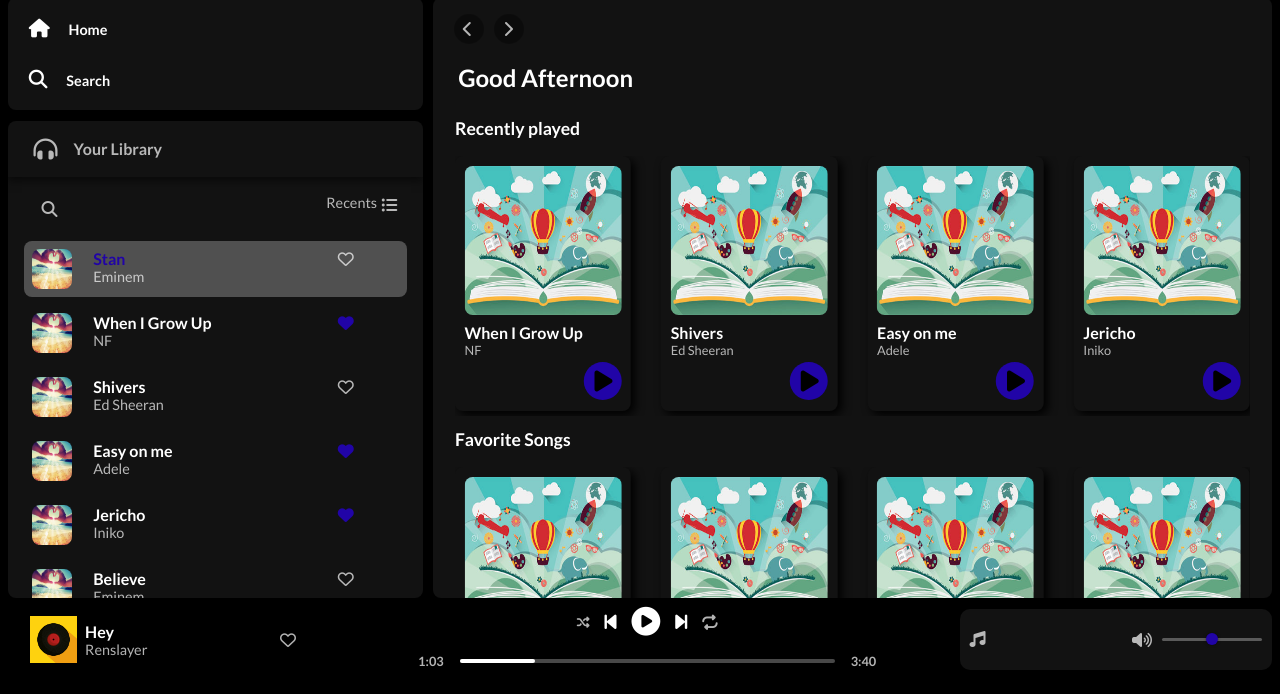
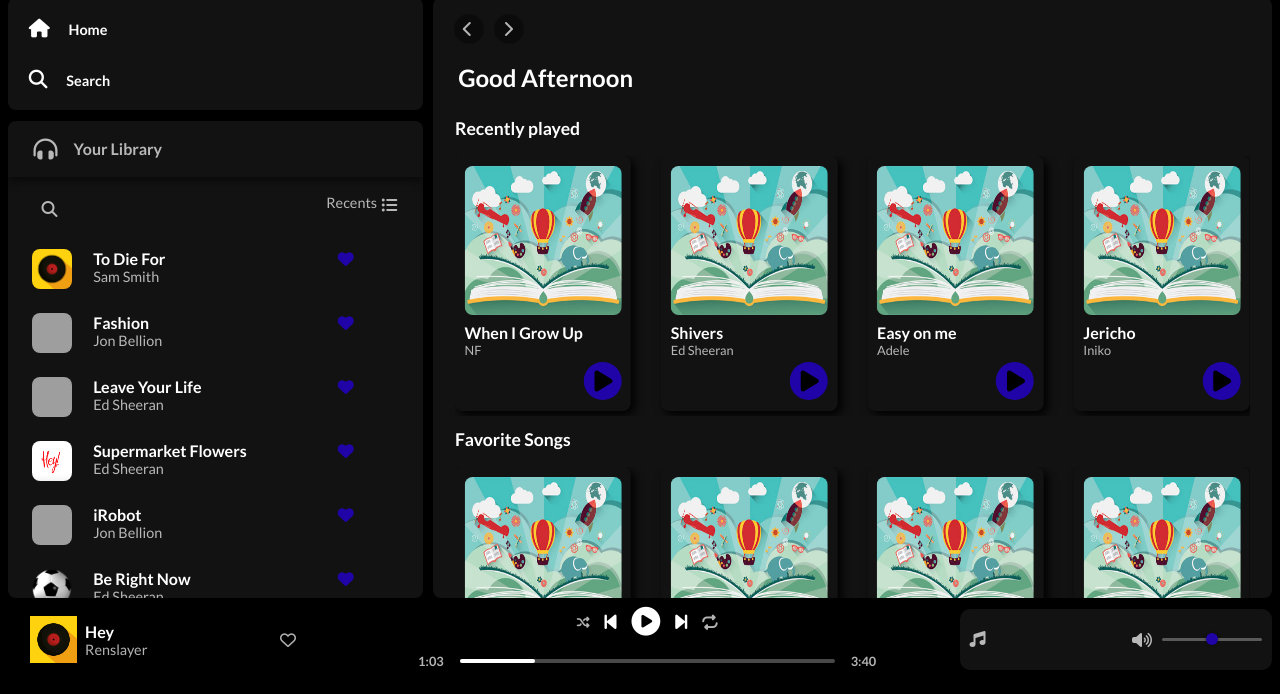
Before and after one commit to DevHeris/RhythmiX, a plain HTML site: page index.html in a window 1280 px wide. Shown: the part 55-749 px from the top of the page. Drawn offline with Linux system fonts and the light colour scheme; grey boxes are pictures that could not be loaded.

Commit message:
displayed the songs info and images

```diff
--- a/index.html
+++ b/index.html
@@ -60,8 +60,8 @@
                     </div>
                     <div class="song-container">
                         <ul class="songs-ul">
-                            <li class="active">
-                                <img src="images/summer.jpg" alt="Song Cover">
+                            <!-- <li class="active">
+                                                            <img src="./images/summer.jpg" alt="Song Cover">
                                                             <div class="song-info">
                                                                 <span class="song-title">Stan</span>
                                                                 <span class="song-artist">Eminem</span>
@@ -69,67 +69,7 @@
                                                             <div class="favourite-icon">
                                                                 <i class="fa-regular fa-heart"></i>
                                                             </div>
-                            </li>
-                            <li>
-                                <img src="images/summer.jpg" alt="Song Cover">
-                                <div class="song-info">
-                                    <span class="song-title">When I Grow Up</span>
-                                    <span class="song-artist">NF</span>
-                                </div>
-                                <div class="favourite-icon">
-                                    <i class="fa-solid fa-heart"></i>
-                                </div>
-                            </li>
-                            <li>
-                                <img src="images/summer.jpg" alt="Song Cover">
-                                <div class="song-info">
-                                    <span class="song-title">Shivers</span>
-                                    <span class="song-artist">Ed Sheeran</span>
-                                </div>
-                                <div class="favourite-icon">
-                                    <i class="fa-regular fa-heart"></i>
-                                </div>
-                            </li>
-                            <li>
-                                <img src="images/summer.jpg" alt="Song Cover">
-                                <div class="song-info">
-                                    <span class="song-title">Easy on me</span>
-                                    <span class="song-artist">Adele</span>
-                                </div>
-                                <div class="favourite-icon">
-                                    <i class="fa-solid fa-heart"></i>
-                                </div>
-                            </li>
-                            <li>
-                                <img src="images/summer.jpg" alt="Song Cover">
-                                <div class="song-info">
-                                    <span class="song-title">Jericho</span>
-                                    <span class="song-artist">Iniko</span>
-                                </div>
-                                <div class="favourite-icon">
-                                    <i class="fa-solid fa-heart"></i>
-                                </div>
-                            </li>
-                            <li>
-                                <img src="images/summer.jpg" alt="Song Cover">
-                                <div class="song-info">
-                                    <span class="song-title">Believe</span>
-                                    <span class="song-artist">Eminem</span>
-                                </div>
-                                <div class="favourite-icon">
-                                    <i class="fa-regular fa-heart"></i>
-                                </div>
-                            </li>
-                            <li>
-                                <img src="images/summer.jpg" alt="Song Cover">
-                                <div class="song-info">
-                                    <span class="song-title">Holiday</span>
-                                    <span class="song-artist">Rema</span>
-                                </div>
-                                <div class="favourite-icon">
-                                    <i class="fa-solid fa-heart"></i>
-                                </div>
-                            </li>
+                                                        </li> -->
                         </ul>
                     </div>
                 </div>
--- a/script.js
+++ b/script.js
@@ -4,6 +4,7 @@ const prevBtn = document.getElementById("prev");
 const nextBtn = document.getElementById("next");
 const repeatBtn = document.getElementById("repeat");
 const shuffleBtn = document.getElementById("shuffle");
+const songList = document.querySelector(".songs-ul");
 
 const initSwiper = (target, delayTime) => {
   const swiper = new Swiper(target, {
@@ -21,10 +22,35 @@ const initSwiper = (target, delayTime) => {
 initSwiper(".swiper-1", 4000);
 initSwiper(".swiper-2", 4500);
 
-async function fetchImageData() {
-  const response = await fetch("./imagedata.json");
-  const data = await response.json();
-  console.log(data);
+// Fetch Song from Local file
+async function fetchSong() {
+  const response = await fetch("./songdata.json");
+  const song = await response.json();
+  return song;
 }
 
-fetchImageData();
+async function displaySongList() {
+  const { songs } = await fetchSong();
+  console.log(songs);
+  songs.forEach((song) => {
+    const li = document.createElement("li");
+    li.innerHTML = `
+    <img src="${song.imageUrl}" alt="${song.name}">
+        <div class="song-info">
+          <span class="song-title">${song.name}</span>
+          <span class="song-artist">${song.artist}</span>
+        </div>
+        <div class="favourite-icon">
+          <i class="fa-solid fa-heart"></i>
+        </div>
+    `;
+    songList.append(li);
+  });
+}
+
+function initApp() {
+  fetchSong();
+  displaySongList();
+}
+
+initApp();
--- a/imageData.json
+++ b/songdata.json
@@ -1,63 +1,63 @@
 {
-  "song": [
+  "songs": [
     {
       "name": "To Die For",
       "artist": "Sam Smith",
-      "ImageUrl": "./images/black and red disc.jpg",
+      "imageUrl": "./images/black and red disc.jpg",
       "songUrl": "./music/05 Sam Smith - To Die For (NetNaija.com).mp3"
     },
     {
       "name": "Fashion",
       "artist": "Jon Bellion",
-      "ImageUrl": "./images/headphones-african.jpg",
+      "imageUrl": "./images/headphones-african.jpg",
       "songUrl": "./music/05. Fashion - Jon Bellion (320kbps).mp3"
     },
     {
       "name": "Leave Your Life",
       "artist": "Ed Sheeran",
-      "ImageUrl": "./images/headphones-male.jpg",
+      "imageUrl": "./images/headphones-male.jpg",
       "songUrl": "./music/07 Ed Sheeran - Leave Your Life (NetNaija.com).mp3"
     },
     {
       "name": "Supermarket Flowers",
       "artist": "Ed Sheeran",
-      "ImageUrl": "./images/hey.jpg",
+      "imageUrl": "./images/hey.jpg",
       "songUrl": "./music/09.Ed Sheeran - Supermarket Flowers.mp3"
     },
     {
       "name": "iRobot",
       "artist": "Jon Bellion",
-      "ImageUrl": "./images/retro-microphone.jpg",
+      "imageUrl": "./images/retro-microphone.jpg",
       "songUrl": "./music/12 iRobot.m4a"
     },
     {
       "name": "Be Right Now",
       "artist": "Ed Sheeran",
-      "ImageUrl": "./images/rewind.jpg",
+      "imageUrl": "./images/rewind.jpg",
       "songUrl": "./music/14 Ed Sheeran - Be Right Now (NetNaija.com).mp3"
     },
     {
       "name": "Happier Than Ever",
       "artist": "Billie Eilish",
-      "ImageUrl": "./images/summer.jpg",
+      "imageUrl": "./images/summer.jpg",
       "songUrl": "./music/15 Billie Eilish - Happier Than Ever (NetNaija.com).mp3"
     },
     {
       "name": "Thotiana",
       "artist": "Blueface _Ft_Cardi_B",
-      "ImageUrl": "./images/three-discs.jpg",
+      "imageUrl": "./images/three-discs.jpg",
       "songUrl": "./music/Blueface_Ft_Cardi_B_-_Thotiana_Remix_.mp3"
     },
     {
       "name": "Trust",
       "artist": "Brent Faiyaz",
-      "ImageUrl": "./images/top-view-vinyl-discs.jpg",
+      "imageUrl": "./images/top-view-vinyl-discs.jpg",
       "songUrl": "./music/Brent Faiyaz - Trust.mp3"
     },
     {
       "name": "Press",
       "artist": "Cardi B",
-      "ImageUrl": "./images/ukulele.jpg",
+      "imageUrl": "./images/ukulele.jpg",
       "songUrl": "./music/Cardi_B_-_Press.mp3"
     }
   ]
```
Lines whose indentation alone changed are shown as unchanged.
